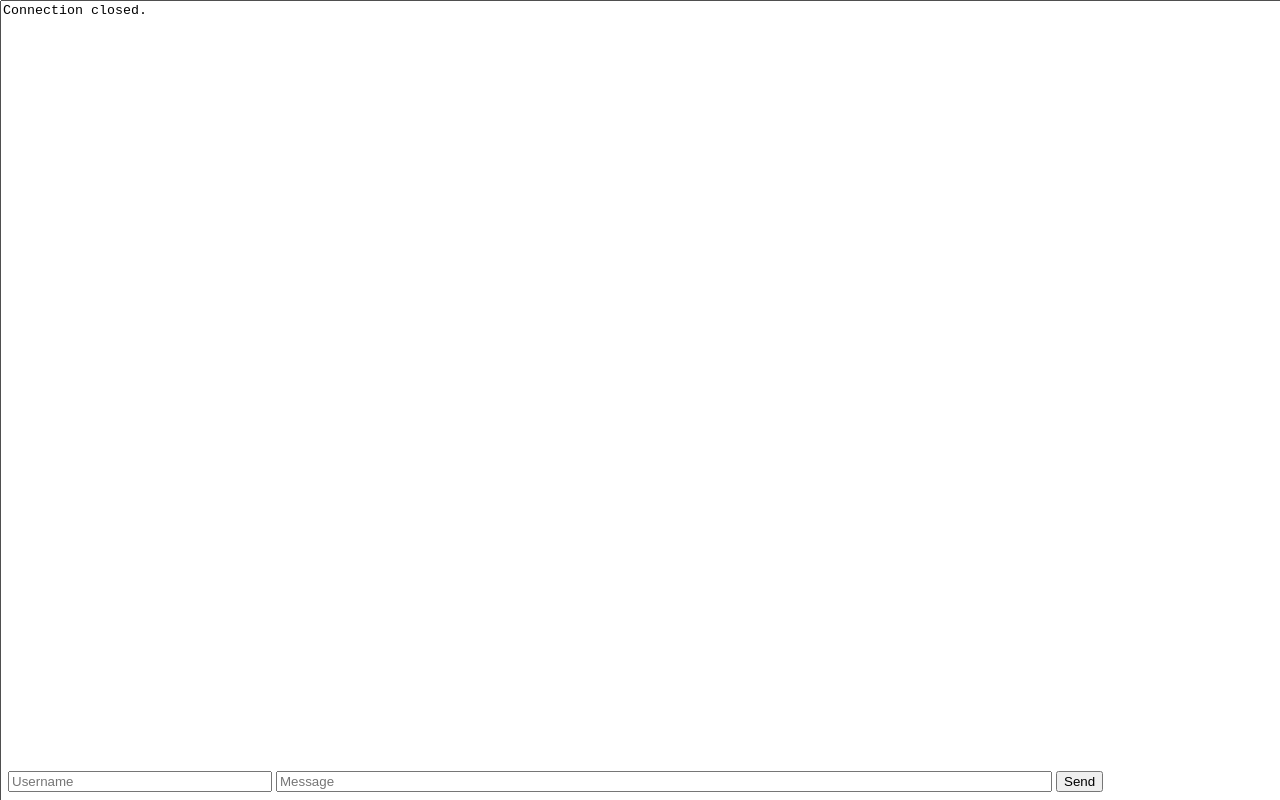
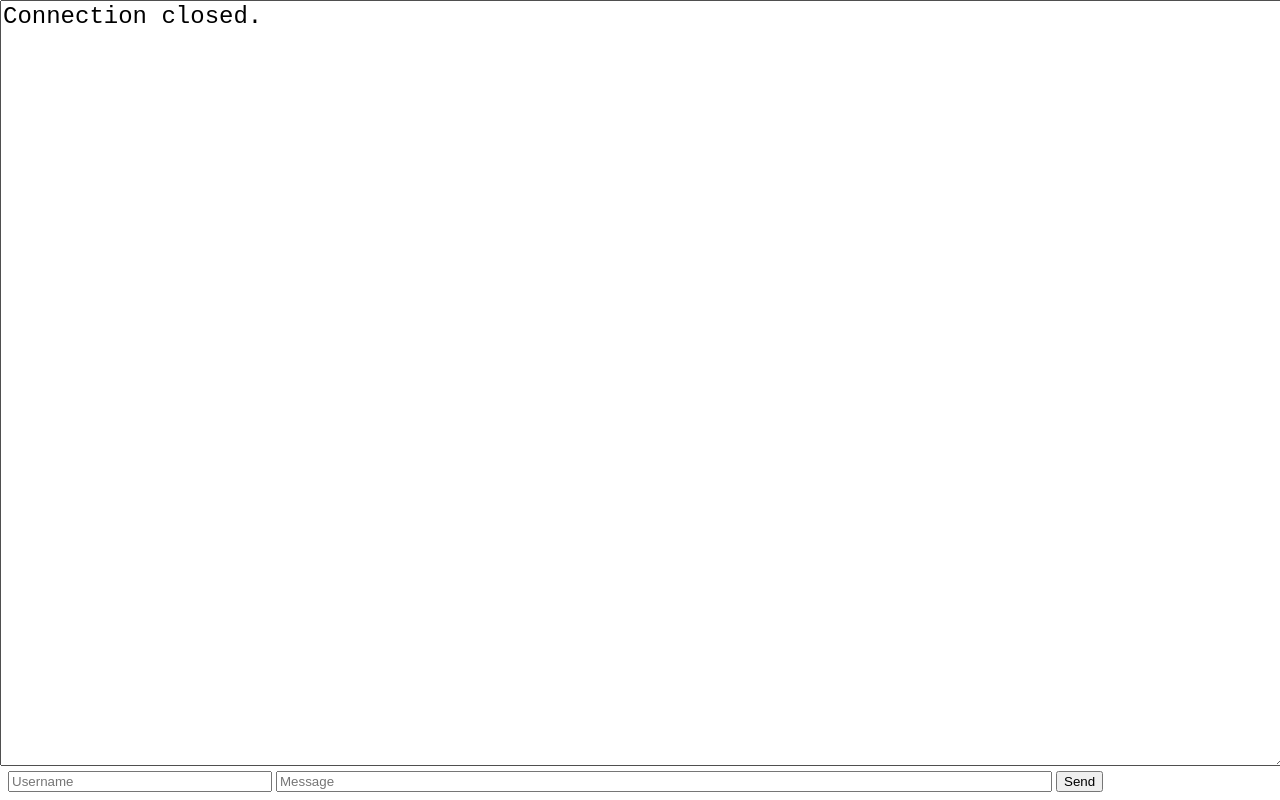
Before and after one commit to lizim0/go-irc, a plain HTML site: page index.html in a window 1280 px wide. Drawn offline with Linux system fonts and the light colour scheme.

Commit message:
Add files via upload

```diff
--- a/index.html
+++ b/index.html
@@ -13,7 +13,8 @@
             #chat {
                 position: fixed;
                 width: 100%;
-                height: 100%;
+                height: 95%;
+                font-size: 18pt;
             }
             #form {
                 position: fixed;
```
